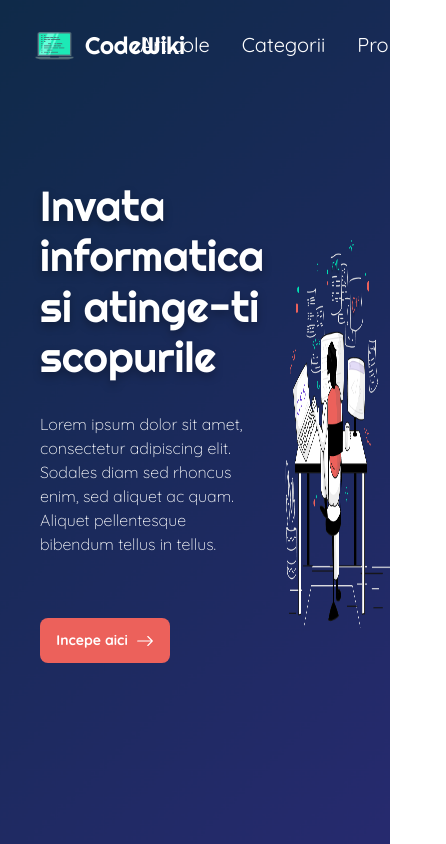
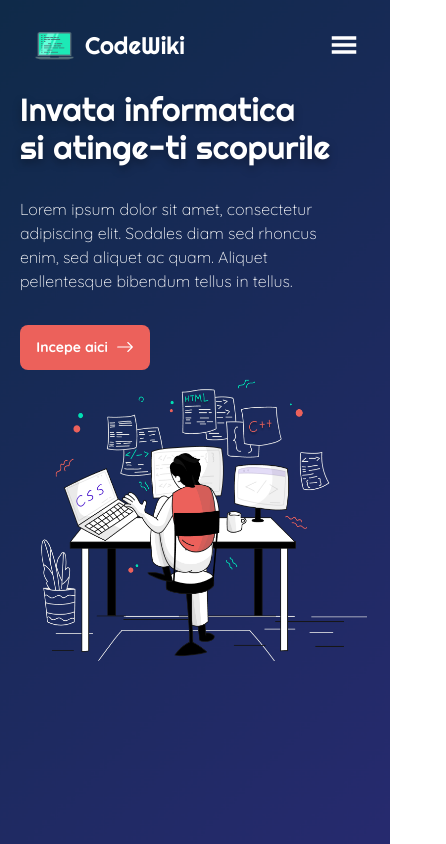
Before and after one commit to alextm0/codewiki, a React (Create React App) app: page / in a window 390 px wide. Shown: the whole page, 446 px wide, since content can reach past the window. Built offline with nearby package versions, Linux system fonts and the light colour scheme.

Commit message:
inca putin de lucrat la mobil

```diff
--- a/src/components/Hero.js
+++ b/src/components/Hero.js
@@ -6,22 +6,33 @@ import HeroImage from '../assets/hero-illustration.png'
 function Hero() {
   return (
     <div className='text-white'>
-      <div className='flex items-center justify-evenly'>
-        <div className='max-w-[500px] xl:max-w-[700px] pl-10 md:pl-14     mt-[-90px] h-screen flex flex-col justify-center'>
-          <p className='text-[42px] xl:text-[45px] 2xl:text-[48px]      drop-shadow-[0px_4px_4px_rgba(0,0,0,0.30)] leading-[120%] font-righteous'>
+
+      {/* whole content of */}
+      <div className='flex flex-col sm:flex-row items-center justify-evenly'>
+
+        {/* Header content container */}
+        <div className='w-full sm:max-w-[500px] xl:max-w-[700px] pl-5 sm:pl-10 md:pl-14 sm:h-screen sm:mt-[-0px] flex flex-col justify-center'>
+          {/* Main header text */}
+          <p className='text-[32px] xl:text-[45px] 2xl:text-[48px]      drop-shadow-[0px_4px_4px_rgba(0,0,0,0.30)] leading-[120%] font-righteous'>
             Invata informatica <br /> si atinge-ti scopurile
           </p>
 
+          {/* Description text */}
           <p className='text-[16px] 2xl:text-[18px]      font-thin font-quicksand mt-[30px] w-[90%]'> Lorem ipsum dolor sit amet, consectetur adipiscing elit. Sodales diam sed rhoncus enim, sed aliquet ac quam. Aliquet pellentesque bibendum tellus in tellus. </p>
 
-          <button className='w-[130px] h-[45px] text-[14px] xl:text-[16px] xl:w-[150px] xl:h-[50px]      bg-[#EC615B] rounded-lg font-quicksand font-bold flex justify-center items-center gap-2 mt-[62px]'>
+          {/* CTA Button */}
+          <button className='w-[130px] h-[45px] text-[14px] xl:text-[16px] xl:w-[150px] xl:h-[50px]      bg-[#EC615B] rounded-lg font-quicksand font-bold flex justify-center items-center gap-2 mt-[32px] sm:mt-[62px]'>
             Incepe aici <BsArrowRight className='text-lg' />
           </button>
         </div>
+
+        {/* Illustration */}
         <div className=''>
-          <img className='mb-20 w-[513px] h-[401px] xl:w-[613px] xl:h-[501px]' src={HeroImage} alt="hero-illustration" />
+          <img className='sm:mb-20 w-[343px] h-[291px] xl:w-[613px] xl:h-[501px]' src={HeroImage} alt="hero-illustration" />
         </div>
+
       </div>
+
     </div>
   )
 }
--- a/src/components/Navbar.js
+++ b/src/components/Navbar.js
@@ -1,21 +1,23 @@
 import React from 'react'
 
 import Logo from '../assets/logo.png'
+import { GiHamburgerMenu } from 'react-icons/gi'
 
 function Navbar() {
   return (
-    <div className=' mx-auto h-[90px]  bg-cover flex flex-col justify-center text-white'>
+    <div className='mx-auto h-[90px] flex flex-col justify-center text-white'>
       <div className='w-full flex items-center justify-between px-8 md:px-16 '>
         <div className='flex items-center gap-2'>
           <img className='w-[45px] h-[45px]' src={Logo} alt="logo" />
           <span className='text-2xl md:text-3xl font-righteous '> CodeWiki </span>
         </div>
 
-        <ul className='flex gap-8 md:gap-16 text-xl md:text-2xl font-quicksand'>
+        <ul className='hidden sm:flex gap-8 md:gap-16 text-xl md:text-2xl font-quicksand'>
           <li> Articole </li>
           <li> Categorii </li>
           <li> Probleme </li>
         </ul>
+        <GiHamburgerMenu className='sm:hidden w-7 h-7' />
       </div>
     </div>
   )
```
